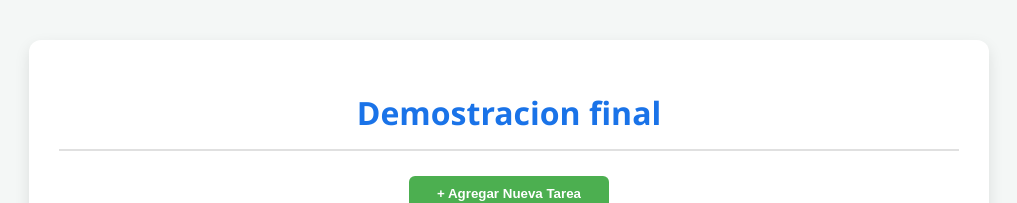
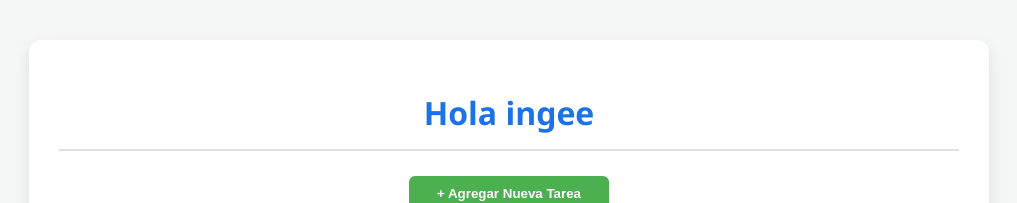
Before and after one commit to PJ-Lopez/proyecto-final-redes, a React (Create React App) app in the folder frontend/: page / in a window 1280 px wide. Shown: the top 203 px of the page, without its empty margins (131-1148 px from the left). Built offline with nearby package versions, Linux system fonts and the light colour scheme; no server answers.

Commit message:
Demostracion

```diff
--- a/frontend/src/App.jsx
+++ b/frontend/src/App.jsx
@@ -54,7 +54,7 @@ function App() {
 
     return (
         <div className="container">
-            <h1>Demostracion final</h1>
+            <h1>Hola ingee</h1>
 
             <button onClick={() => setModalOpen(true)} className="btn-add">
                 + Agregar Nueva Tarea
```
